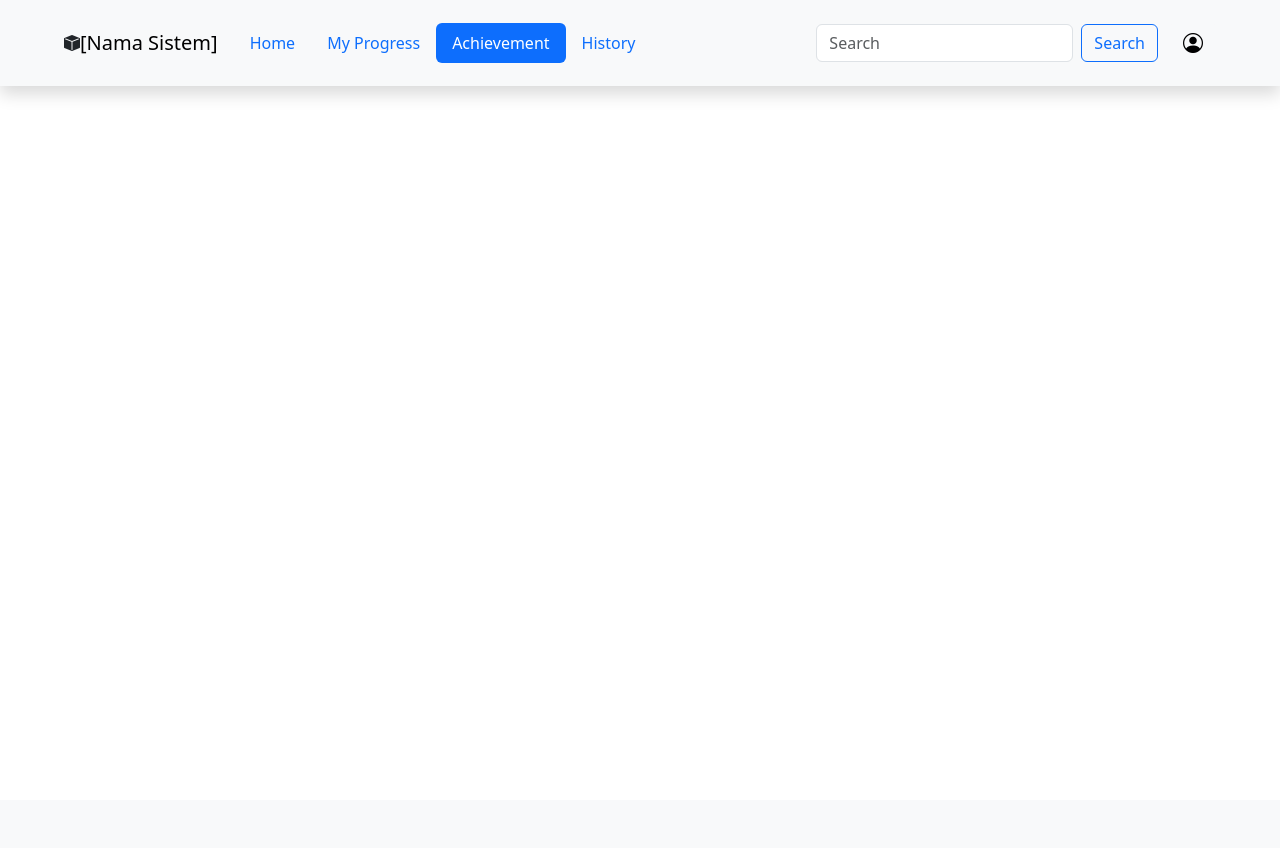
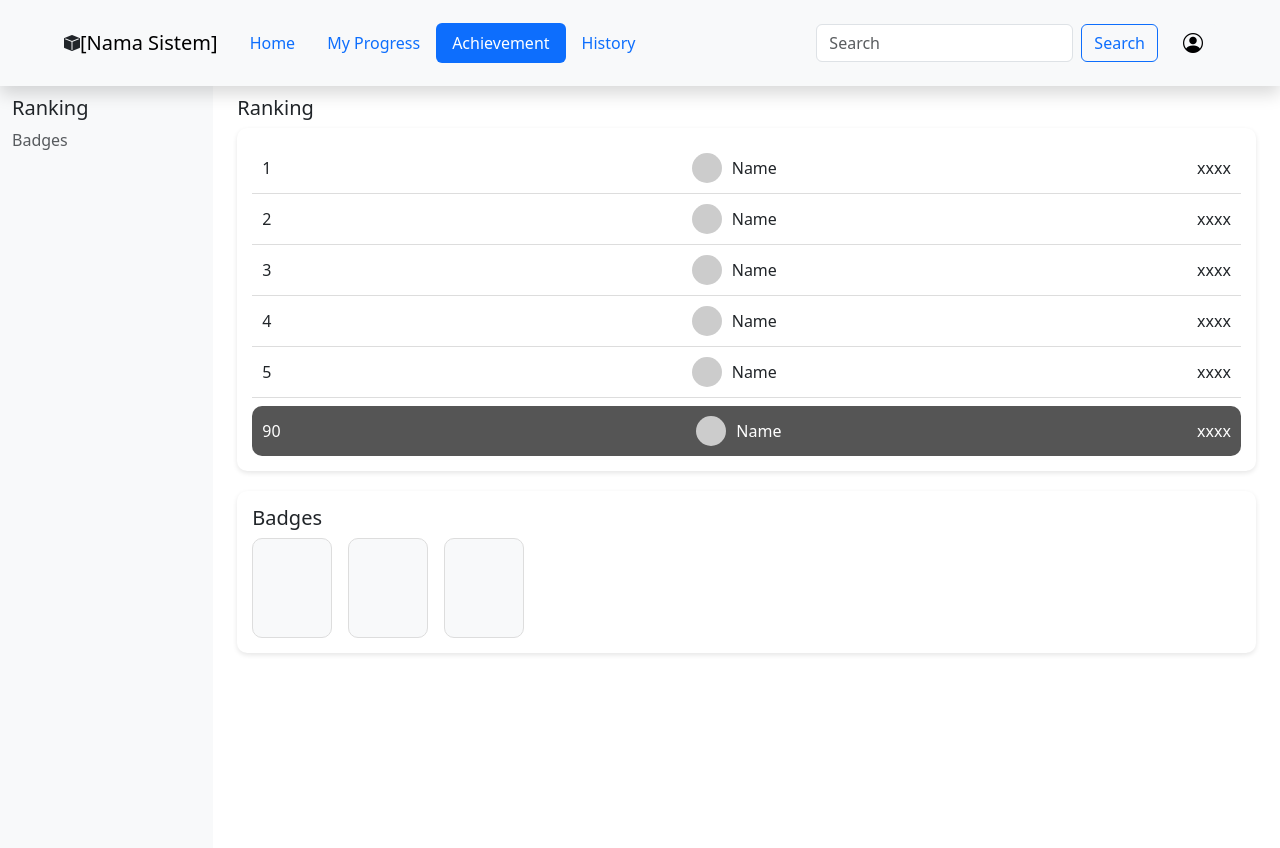
Before and after one commit to jovinjuan/web-project, a PHP site: page /achievement.php in a window 1280 px wide. Before the commit the page ends 95 px from the top, so only its background shows below. Run offline with PHP 8.4, Linux system fonts and the light colour scheme.

Commit message:
Update achievement.php

```diff
--- a/achievement.php
+++ b/achievement.php
@@ -4,8 +4,70 @@
     <meta charset="utf-8" />
     <meta name="viewport" content="width=device-width, initial-scale=1" />
     <title>Sistem</title>
+    <style>
+        /* Styling Sidebar */
+        .sidebar {
+            min-height: 100vh;
+            background: #f8f9fa;
+            padding: 20px;
+        }
 
-    <link rel="stylesheet" href="css/style.css" />
+        /* Ranking List */
+        .ranking-container {
+            background: white;
+            padding: 15px;
+            border-radius: 10px;
+            box-shadow: 0px 2px 5px rgba(0, 0, 0, 0.1);
+        }
+
+        .ranking-item {
+            display: flex;
+            align-items: center;
+            justify-content: space-between;
+            padding: 10px;
+            border-bottom: 1px solid #ddd;
+        }
+
+        .ranking-item:last-child {
+            border-bottom: none;
+        }
+
+        .ranking-item .avatar {
+            width: 30px;
+            height: 30px;
+            border-radius: 50%;
+            background-color: #ccc;
+            margin-right: 10px;
+        }
+
+        /* Highlighted User */
+        .highlight {
+            background: #555;
+            color: white;
+            border-radius: 10px;
+        }
+
+        /* Badges Section */
+        .badges-container {
+            background: white;
+            padding: 15px;
+            border-radius: 10px;
+            box-shadow: 0px 2px 5px rgba(0, 0, 0, 0.1);
+            margin-top: 20px;
+        }
+
+        .badge-box {
+            width: 80px;
+            height: 100px;
+            border: 1px solid #ddd;
+            border-radius: 10px;
+            display: flex;
+            align-items: center;
+            justify-content: center;
+            background: #f8f9fa;
+        }
+    </style>
+
 
     <!-- BOOTSTRAP CSS -->
     <link href="https://cdn.jsdelivr.net/npm/bootstrap@5.3.3/dist/css/bootstrap.min.css" rel="stylesheet" integrity="sha384-QWTKZyjpPEjISv5WaRU9OFeRpok6YctnYmDr5pNlyT2bRjXh0JMhjY6hW+ALEwIH" crossorigin="anonymous" />
@@ -55,7 +117,86 @@
       </div>
     </nav>
     <!-- Akhir Nav Bar -->
+    <div class="container-fluid">
+        <div class="row">
+            <!-- Sidebar -->
+            <div class="col-md-2 sidebar pt-5 mt-5">
+                <h5>Ranking</h5>
+                <p class="text-muted">Badges</p>
+            </div>
 
-    <!--  -->
+            <!-- Main Content -->
+            <div class="col-md-10 p-4 mt-5 pt-5">
+                <!-- Ranking List -->
+                <h5>Ranking</h5>
+                <div class="ranking-container">
+                    <div class="ranking-item">
+                        <span>1</span>
+                        <div class="d-flex align-items-center">
+                            <div class="avatar"></div>
+                            <span>Name</span>
+                        </div>
+                        <span>xxxx</span>
+                    </div>
+                    <div class="ranking-item">
+                        <span>2</span>
+                        <div class="d-flex align-items-center">
+                            <div class="avatar"></div>
+                            <span>Name</span>
+                        </div>
+                        <span>xxxx</span>
+                    </div>
+                    <div class="ranking-item">
+                        <span>3</span>
+                        <div class="d-flex align-items-center">
+                            <div class="avatar"></div>
+                            <span>Name</span>
+                        </div>
+                        <span>xxxx</span>
+                    </div>
+                    <div class="ranking-item">
+                        <span>4</span>
+                        <div class="d-flex align-items-center">
+                            <div class="avatar"></div>
+                            <span>Name</span>
+                        </div>
+                        <span>xxxx</span>
+                    </div>
+                    <div class="ranking-item">
+                        <span>5</span>
+                        <div class="d-flex align-items-center">
+                            <div class="avatar"></div>
+                            <span>Name</span>
+                        </div>
+                        <span>xxxx</span>
+                    </div>
+
+                    <!-- Highlighted User -->
+                    <div class="ranking-item highlight mt-2">
+                        <span>90</span>
+                        <div class="d-flex align-items-center">
+                            <div class="avatar"></div>
+                            <span>Name</span>
+                        </div>
+                        <span>xxxx</span>
+                    </div>
+                </div>
+
+                <!-- Badges Section -->
+                <div class="badges-container">
+                    <h5>Badges</h5>
+                    <div class="d-flex gap-3">
+                        <div class="badge-box"></div>
+                        <div class="badge-box"></div>
+                        <div class="badge-box"></div>
+                    </div>
+                </div>
+            </div>
+        </div>
+    </div>
+
+    <script src="https://cdn.jsdelivr.net/npm/bootstrap@5.3.0/dist/js/bootstrap.bundle.min.js"></script>
+</body>
+
   </body>
 </html>
```
